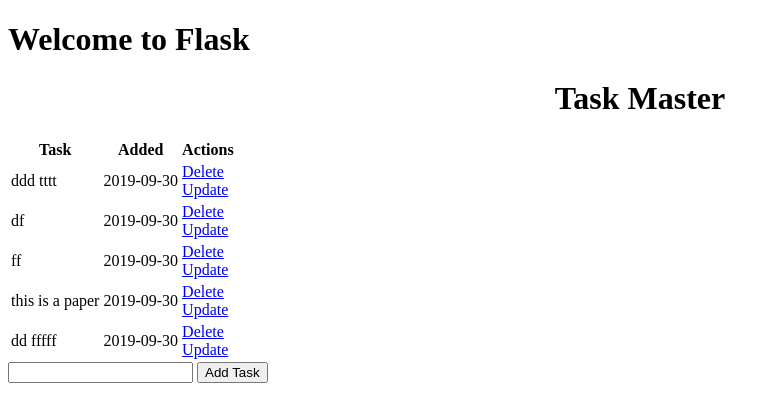
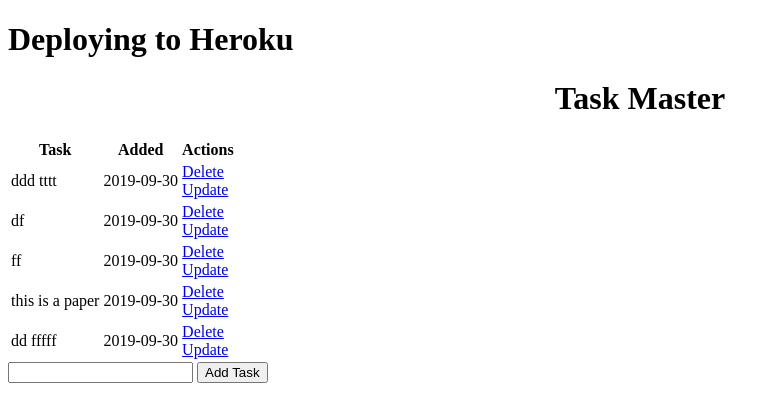
Before and after one commit to TopCode111/Flask-Docker, a Flask app: page / in a window 1280 px wide. Shown: the top 420 px of the page, without its empty margins (0-780 px from the left). Run offline with Flask 2, Linux system fonts and the light colour scheme; data comes from the database, SQL or seed files in the repository.

Commit message:
add procfile

```diff
--- a/templates/index.html
+++ b/templates/index.html
@@ -1,7 +1,7 @@
 {% extends 'base.html' %}
 
 {% block head %}
-<h1>  Welcome to Flask </h1>
+<h1>  Deploying to Heroku </h1>
 {% endblock %}
 
 {% block body %}
```
Also changed, not shown: 1 other file.
